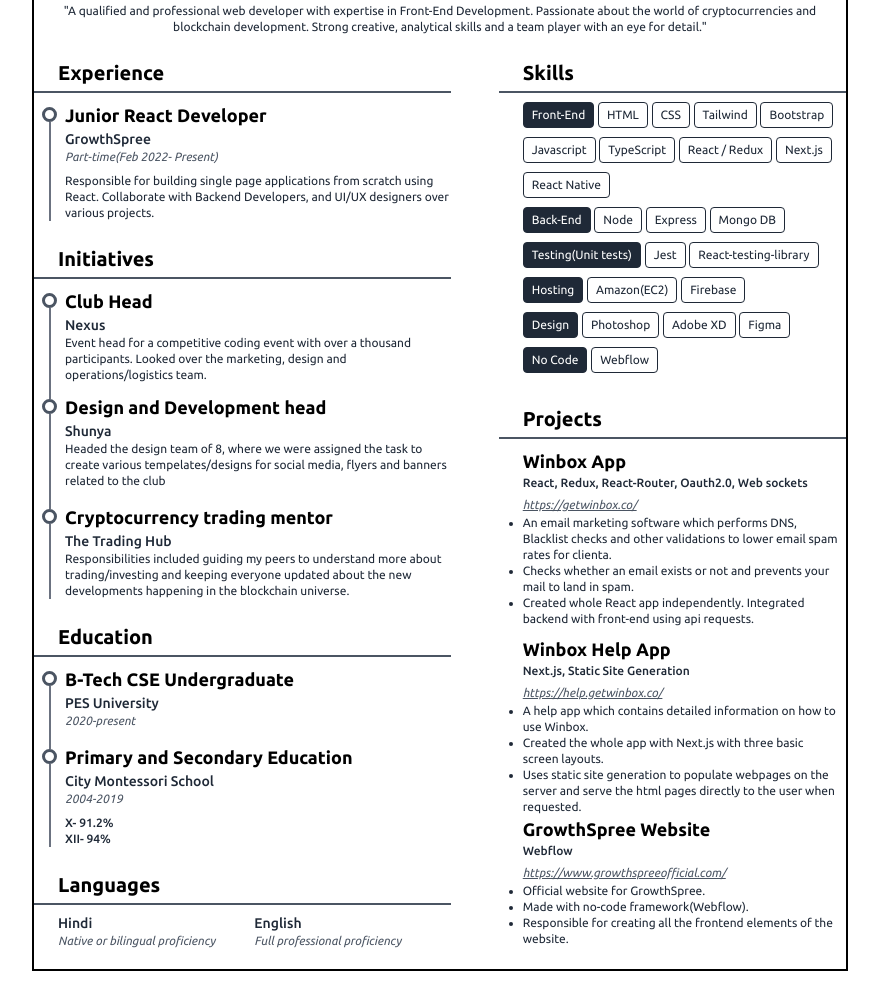
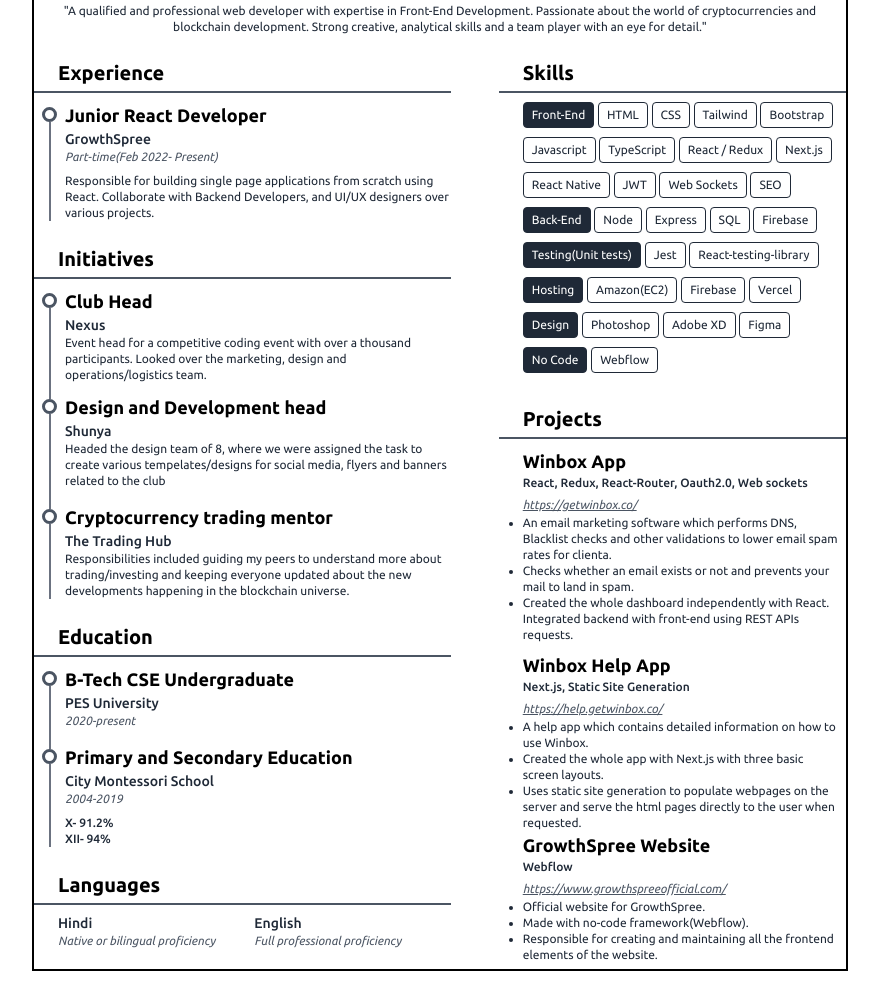
Before and after one commit to Mr-Nayra/Resume, a website built with Vite: page index.html in a window 1280 px wide. Shown: the part 181-1168 px from the top of the page, without its empty margins (200-1079 px from the left). Built offline with nearby package versions, Linux system fonts and the light colour scheme.

Commit message:
recent changes

```diff
--- a/index.html
+++ b/index.html
@@ -244,6 +244,15 @@
                 <div class="btn">
                   <p>React Native</p>
                 </div>
+                <div class="btn">
+                  <p>JWT</p>
+                </div>
+                <div class="btn">
+                  <p>Web Sockets</p>
+                </div>
+                <div class="btn">
+                  <p>SEO</p>
+                </div>
               </div>
               <div>
                 <div class="inversebtn">
@@ -256,7 +265,10 @@
                   <p>Express</p>
                 </div>
                 <div class="btn">
-                  <p>Mongo DB</p>
+                  <p>SQL</p>
+                </div>
+                <div class="btn">
+                  <p>Firebase</p>
                 </div>
               </div>
               <div>
@@ -279,6 +291,9 @@
                 </div>
                 <div class="btn">
                   <p>Firebase</p>
+                </div>
+                <div class="btn">
+                  <p>Vercel</p>
                 </div>
               </div>
               <div>
@@ -331,8 +346,8 @@
                   to land in spam.
                 </li>
                 <li class="text-xs text-gray-800">
-                  Created whole React app independently. Integrated backend with
-                  front-end using api requests.
+                  Created the whole dashboard independently with React.
+                  Integrated backend with front-end using REST APIs requests.
                 </li>
               </ul>
             </div>
@@ -377,8 +392,8 @@
                   Made with no-code framework(Webflow).
                 </li>
                 <li class="text-xs text-gray-800">
-                  Responsible for creating all the frontend elements of the
-                  website.
+                  Responsible for creating and maintaining all the frontend
+                  elements of the website.
                 </li>
               </ul>
             </div>
```
